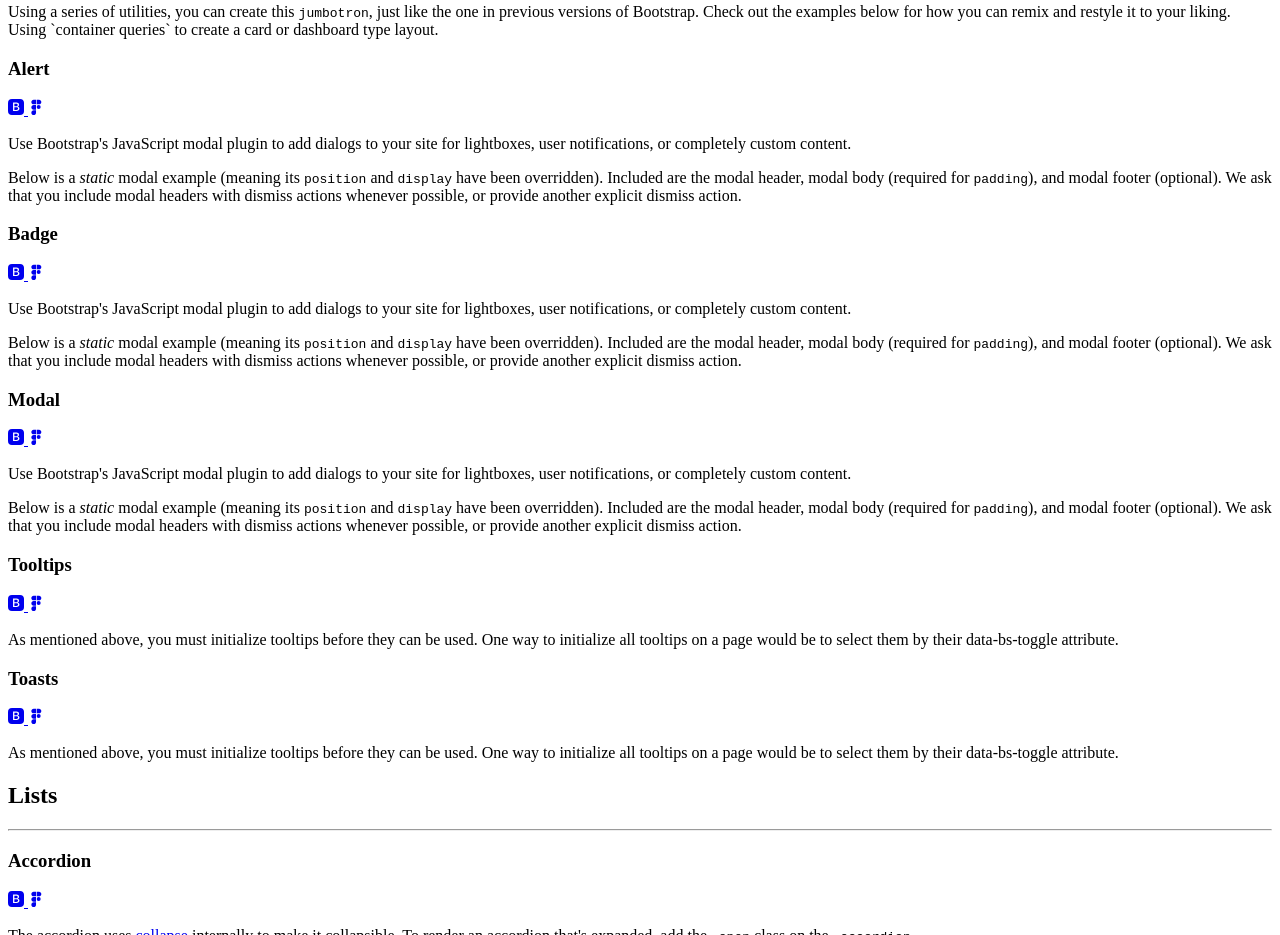
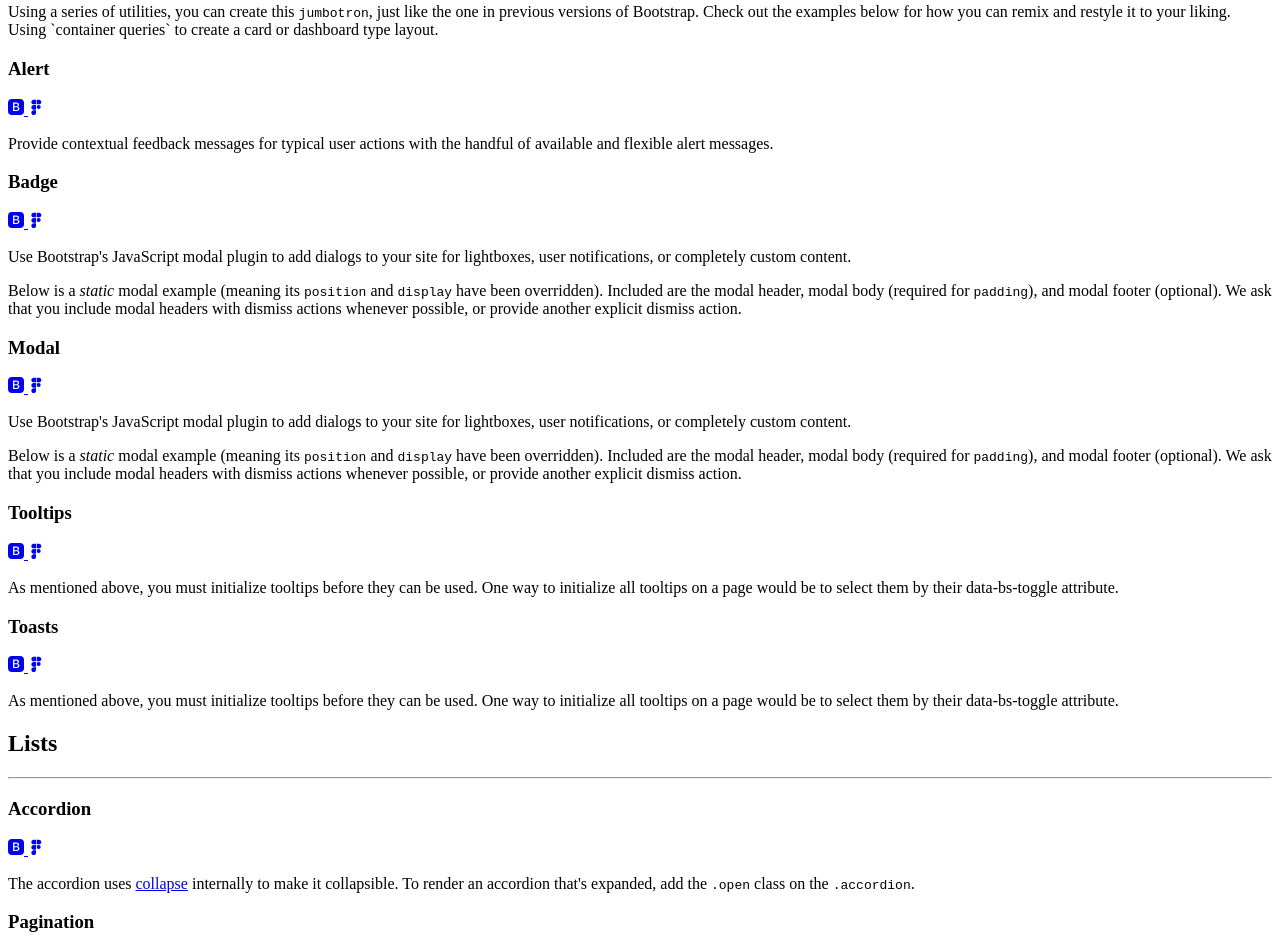
Before and after one commit to ericthayer/bootstrap-5.3, a website: page src/index.html in a window 1280 px wide. Shown: the part 2850-3785 px from the top of the page. Drawn offline with nearby package versions, Linux system fonts and the light colour scheme; a script that the page names is missing.

Commit message:
Alert component

```diff
--- a/src/index.html
+++ b/src/index.html
@@ -1316,26 +1316,15 @@ Using `container queries` to create a card or dashboard type layout.
                   </div>
                 </div>
                 <p>
-                  Use Bootstrap's JavaScript modal plugin to add dialogs to your
-                  site for lightboxes, user notifications, or completely custom
-                  content.
-                </p>
-                <p>
-                  Below is a <em>static</em> modal example (meaning its
-                  <code>position</code> and <code>display</code> have been
-                  overridden). Included are the modal header, modal body
-                  (required for <code>padding</code>), and modal footer
-                  (optional). We ask that you include modal headers with dismiss
-                  actions whenever possible, or provide another explicit dismiss
-                  action.
+                  Provide contextual feedback messages for typical user actions with the handful of available and flexible alert messages.
                 </p>
                 <div class="code-sample">
                   <p
                     class="codepen"
                     data-height="400"
-                    data-token="de3fd00043345b9d7ed180caec1d05c4"
-                    data-slug-hash="oNVqRWV"
+                    data-slug-hash="poYOPgM"
                     data-user="ericthayer"
+                    data-token="8c420ebf072d85700c0af7a49d4abfab"
                   ></p>
                 </div>
               </article>
```
